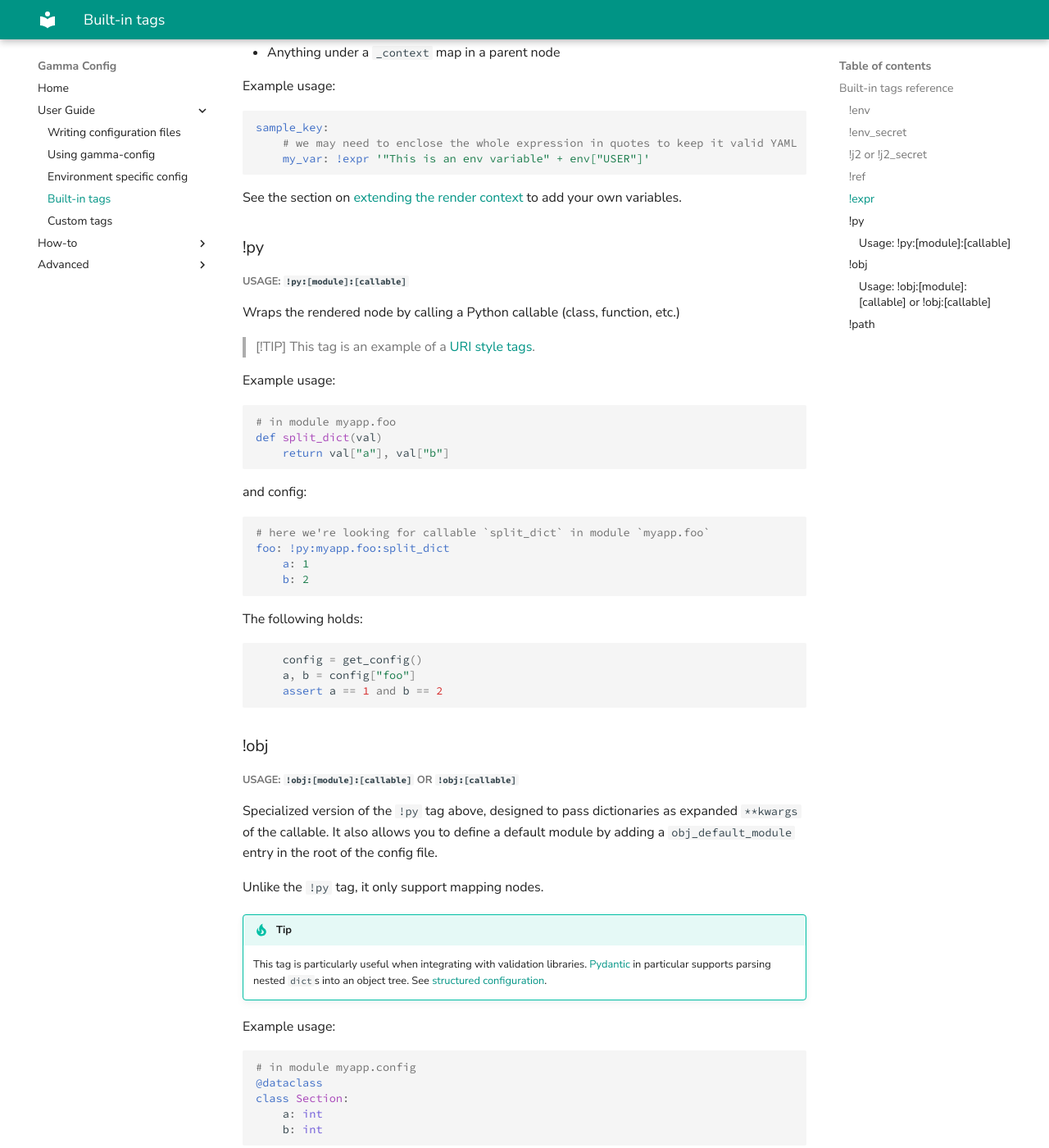
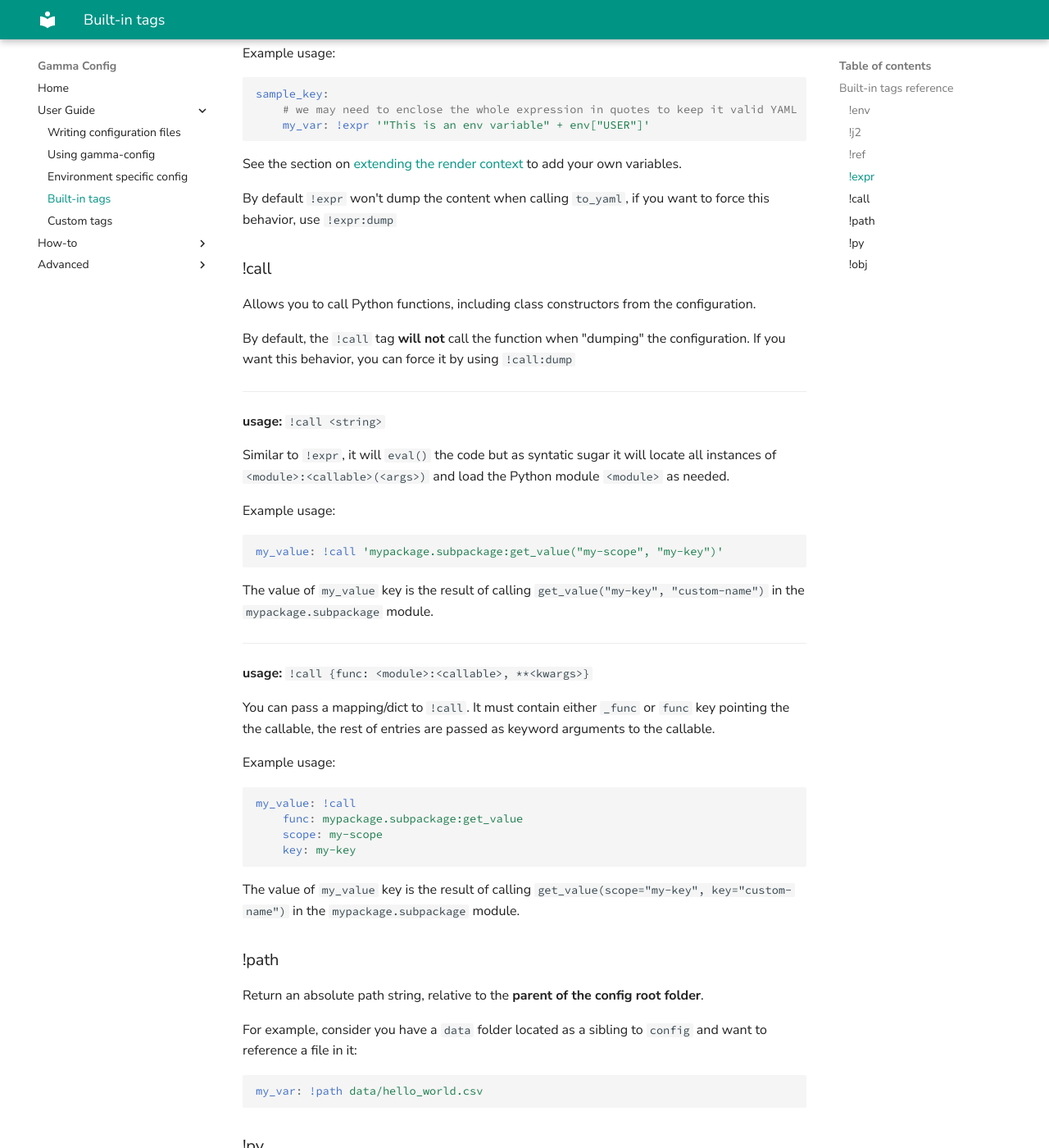
Before and after one commit to cjalmeida/gamma-config, an MkDocs documentation site: the page built from docs/built-in-tags.md, in a window 1280 px wide and 1400 px high, scrolled down 2074 px. Shown: the whole window at 82% size. Built offline with MkDocs 1.6.1 and Material for MkDocs 9.7.7, drawn with Linux system fonts in a browser that asks for light colours; some of the changed text lies outside the part shown.

Commit message:
doc modifications

````diff
--- a/docs/built-in-tags.md
+++ b/docs/built-in-tags.md
@@ -1,15 +1,22 @@
 # Built-in tags
 
-In `gamma-config`, YAML tags provide dynamic behavior to the configuration allowing the resulting config object to centralize all application parameters. While we provide a good set of built-in tags, you're encouraged to write custom tags to fit your
+In `gamma-config`, YAML tags provide dynamic behavior to the configuration allowing the
+resulting config object to centralize all application parameters. While we provide a
+good set of built-in tags, you're encouraged to write custom tags to fit your
 application needs.
 
 ## Built-in tags reference
 
 ### !env
 
-References a system environment variable. **Do not use this tag to load secrets** as
-the contents are dumped by default on the `to_yaml()` call. You can use the `|`
-(pipe) character to provide a default if a value is missing.
+!!! note "Changed in v0.8"
+
+    The `!env` tag defaults to not dumping the contents when calling `to_yaml`.
+    `!env_secret` is still supported but it's use is discouraged.
+
+References a system environment variable. You can use the `|` (pipe) character to
+provide a default if a value is missing. By default `!env` won't dump the content
+when calling `to_yaml`, if you want to force this behavior, use `!env:dump`
 
 Example:
 
@@ -18,24 +25,14 @@
     my_var: !env VAR|my_default
 ```
 
-### !env_secret
-
-Similar to `!env` but won't dump the variable contents.
-
-Example:
-
-```yaml
-sample_key:
-    my_var: !env_secret SECRET|my_secret
-```
-
-### !j2 or !j2_secret
+### !j2
 
 Allow the use of Jinja2 templates. The default variables available are:
 
 -   `env`: a dict of the system environment variables
 -   `c`: a reference to the root config object
--   Anything under a `_context` map in a parent node
+-   Anything under a `_context` map in a parent node. The `_context` map is searched
+    and merged recursively until the root node.
 
 In practice, in the snippet bellow:
 
@@ -43,19 +40,21 @@
 myvar: 100
 foo1: !j2 Number = {{ c.myvar }}
 level0:
-  _context:
-    custom_var: myvalue
+    _context:
+        custom_var: myvalue
 
-  bar1: !j2 Custom = {{ custom_var }}
+    bar1: !j2 Custom = {{ custom_var }}
 ```
 
-The value of `foo1` is the string `Number = 100`. The value of `level0.bar1` is `Custom
-= myvalue` because we defined `_context` in a parent node. See the section on [extending
+The value of `foo1` is the string `Number = 100`. The value of `level0.bar1` is `Custom = myvalue`
+because we defined `_context` in a parent node. See the section on [extending
 the render context](tags?id=extending-the-render-context) to add your own variables.
 
-We also provide `!j2_secret` to be used when dealing with sensitive data
+By default, `!j2` **will dump it's contents** when calling `to_yaml`. To avoid leaking
+sensitive data please use `!j2:secret`.
 
 !!! note
+
     Jinja2 **is not installed by default**, you should install yourself by
     running `pip install jinja2` or, more generally adding the `jinja2` extra package
     dependency.
@@ -99,9 +98,75 @@
 
 See the section on [extending the render context](tags?id=extending-the-render-context) to add your own variables.
 
+By default `!expr` won't dump the content when calling `to_yaml`, if you want to force
+this behavior, use `!expr:dump`
+
+### !call
+
+Allows you to call Python functions, including class constructors from the
+configuration.
+
+By default, the `!call` tag **will not** call the function when "dumping" the
+configuration. If you want this behavior, you can force it by using `!call:dump`
+
+---
+
+**usage:** `!call <string>`
+
+Similar to `!expr`, it will `eval()` the code but as syntatic sugar it will locate all
+instances of `<module>:<callable>(<args>)` and load the Python module `<module>` as
+needed.
+
+Example usage:
+
+```yaml
+my_value: !call 'mypackage.subpackage:get_value("my-scope", "my-key")'
+```
+
+The value of `my_value` key is the result of calling `get_value("my-key", "custom-name")`
+in the `mypackage.subpackage` module.
+
+---
+
+**usage:** `!call {func: <module>:<callable>, **<kwargs>}`
+
+You can pass a mapping/dict to `!call`. It must contain either `_func` or `func` key
+pointing the the callable, the rest of entries are passed as keyword arguments to
+the callable.
+
+Example usage:
+
+```yaml
+my_value: !call
+    func: mypackage.subpackage:get_value
+    scope: my-scope
+    key: my-key
+```
+
+The value of `my_value` key is the result of calling `get_value(scope="my-key", key="custom-name")`
+in the `mypackage.subpackage` module.
+
+
+### !path
+
+Return an absolute path string, relative to the **parent of the config root folder**.
+
+For example, consider you have a `data` folder located as a sibling to
+`config` and want to reference a file in it:
+
+```yaml
+my_var: !path data/hello_world.csv
+```
+
+
 ### !py
 
-##### Usage: `!py:[module]:[callable]`
+!!! warning "Deprecation warning"
+
+    The `!py` tag is scheduled for deprecation on release `1.0`, please use the cleaner
+    `!call` tag.
+
+**usage:** `!py:[module]:[callable]`
 
 Wraps the rendered node by calling a Python callable (class, function, etc.)
 
@@ -135,17 +200,17 @@
 
 ### !obj
 
-##### Usage: `!obj:[module]:[callable]` or `!obj:[callable]`
+!!! warning "Deprecation warning"
+
+    The `!obj` tag is scheduled for deprecation on release `1.0`, please use the cleaner
+    `!call` tag.
+
+**usage:** `!obj:[module]:[callable]` or `!obj:[callable]`
 
 Specialized version of the `!py` tag above, designed to pass dictionaries as expanded `**kwargs` of the callable. It also allows you to define a default module by adding
 a `obj_default_module` entry in the root of the config file.
 
 Unlike the `!py` tag, it only support mapping nodes.
-
-!!! tip
-    This tag is particularly useful when integrating with validation libraries.
-    [Pydantic](https://pydantic-docs.helpmanual.io/) in particular supports parsing
-    nested `dict`s into an object tree. See [structured configuration](/structured).
 
 Example usage:
 
@@ -174,14 +239,3 @@
     section = config["foo"]
     assert section.a == 1 and section.b == 2
 ```
-
-### !path
-
-Return an absolute path string, relative to the **parent of the config root folder**.
-
-For example, consider you have a `data` folder located as a sibling to
-`config` and want to reference a file in it:
-
-```yaml
-my_var: !path data/hello_world.csv
-```
````
Also changed, not shown: README.md (+16 -0 lines), docs/structured.md (+6 -0 lines).
